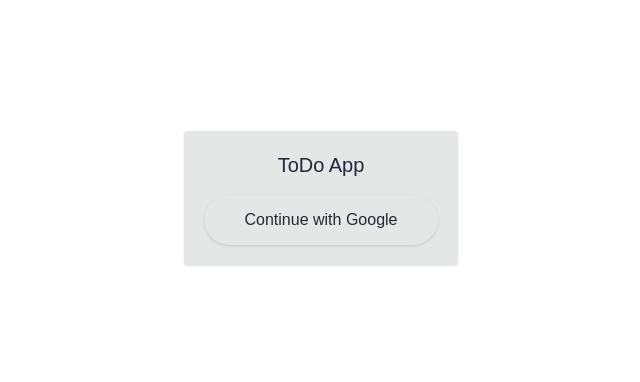
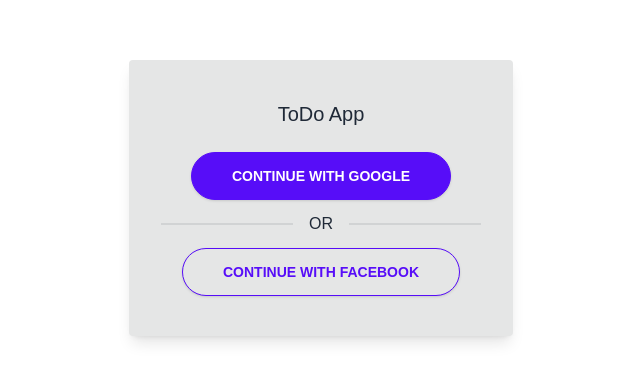
Before and after one commit to TEMPLAR-007/ToDo-App, a React (Create React App) app: page /login in a window 1280 px wide. Shown: the part 202-584 px from the top of the page, without its empty margins (319-959 px from the left). Built offline with nearby package versions, Linux system fonts and the light colour scheme.

Commit message:
redesign login page

```diff
--- a/src/Pages/Login/Login.jsx
+++ b/src/Pages/Login/Login.jsx
@@ -3,13 +3,17 @@ import React from "react";
 const Login = () => {
   return (
     <section className="grid place-items-center h-screen ">
-      <div className="login-wrapper p-5 bg-base-300 rounded shadow">
-        <div className="title mb-4 text-center">
+      <div className="login-wrapper p-8 py-10 shadow-lg bg-base-300 rounded lg:w-96 text-center">
+        <div className="title mb-6 text-center">
           <h2 className="text-xl ">ToDo App</h2>
         </div>
-        <div className="btn-group">
-          <button className="p-3 w-full border rounded-full px-10 bg-base-300 shadow ">
+        <div className="btn-groups  flex flex-col justify-center items-center">
+          <button className="p-3 btn btn-primary  border rounded-full px-10  shadow ">
             Continue with Google
+          </button>
+          <div class="divider">OR</div>
+          <button className="btn btn-primary btn-outline  p-3  border rounded-full px-10 bg-base-300 shadow ">
+            Continue with Facebook
           </button>
         </div>
       </div>
```
